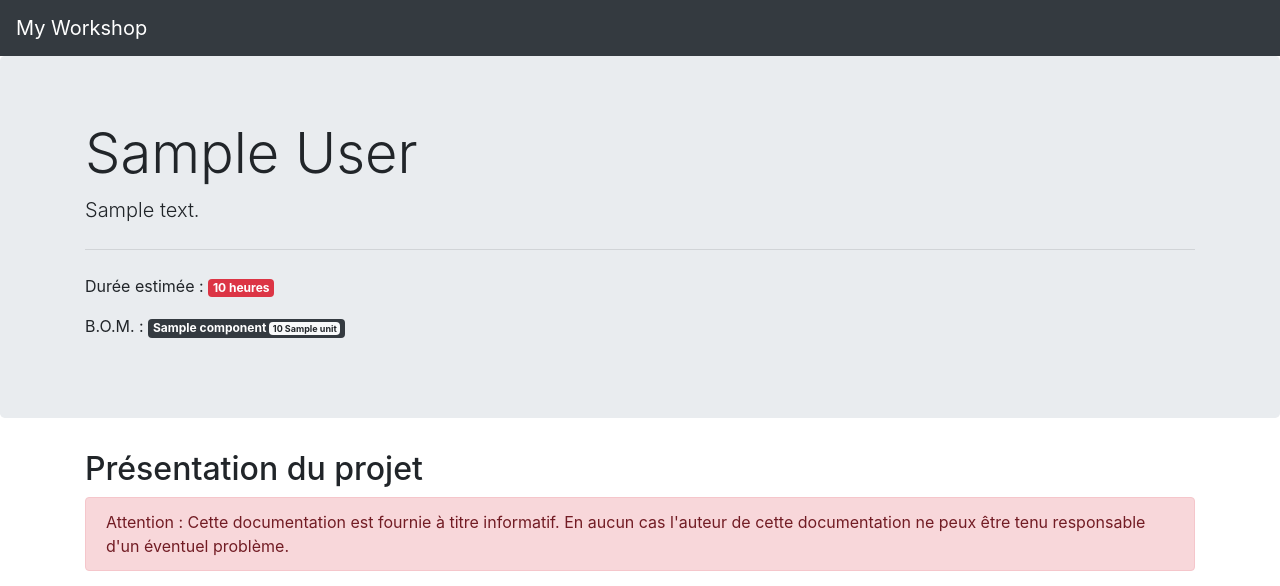
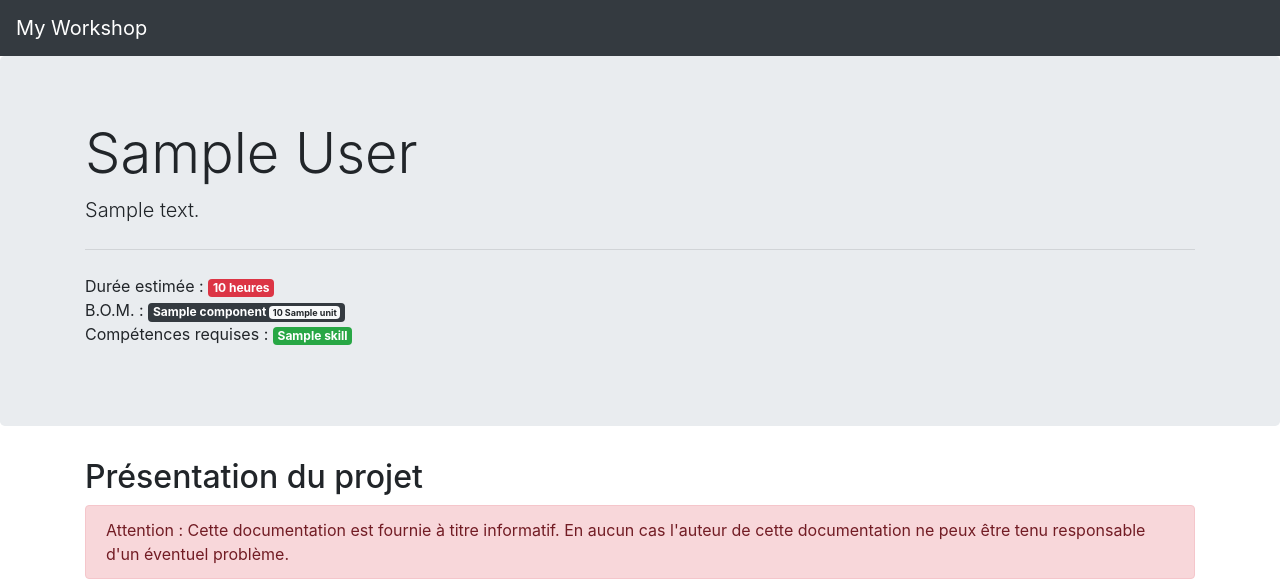
Before and after one commit to myhumankit/myworkshop, a Flask app: template templates/project.html in a window 1280 px wide. Shown: the top 586 px of the page. Run offline with Flask 2, Linux system fonts and the light colour scheme; the template is opened without the code that fills it: most values are stand-ins (such as "Sample title", 1, 10 or a date in 2020); some libraries are stand-ins or nearby versions.

Commit message:
add skills representation

```diff
--- a/app.py
+++ b/app.py
@@ -87,6 +87,7 @@ def project_details(organisation, repository):
     # some datas are computed
     duration = 0
     components = []
+    skills = []
 
     if 'steps' in project['project']:
         step_index = 0
@@ -110,10 +111,18 @@ def project_details(organisation, repository):
                 for component in step['components']:
                     components.append(component)
 
+        # calculation of the required skills
+        for step in project['project']['steps']:
+            if 'skills' in step:
+                for skill in step['skills']:
+                    skills.append(skill)
+
+
     # add computed datas to project datas
     project['project']['computed'] = {
         "duration": duration,
-        "components": components
+        "components": components,
+        "skills": skills
     }
 
     project['project']['base_url'] = project['base_url']
--- a/templates/project.html
+++ b/templates/project.html
@@ -8,11 +8,15 @@
         <hr class="my-4">
         <p>
             Durée estimée : <span class="badge badge-danger">{{ project.computed.duration }} heures</span>
-        </p>
-        <p>
+            <br>
             B.O.M. :
             {% for component in project.computed.components %}
             <span class="badge badge-dark">{{ component.name }} <span class="badge badge-light">{{ component.quantity|string if component.quantity }} {{ component.unit if component.unit }}</span></span>
+            {% endfor %}
+            <br>
+            Compétences requises :
+            {% for skill in project.computed.skills %}
+            <span class="badge badge-success">{{ skill.name }}</span>
             {% endfor %}
         </p>
     </div>
@@ -71,6 +75,13 @@
             <button type="button" class="btn btn-sm btn-dark">{{ component.name }} <span class="badge badge-light">{{ component.quantity|string if component.quantity }} {{ component.unit if component.unit }}</span></button>
             {% endfor %}
             {% endif %}
+
+            {% if step.skills %}
+            {% for skill in step.skills %}
+            <button type="button" class="btn btn-sm btn-success">{{ skill.name }}</button>
+            {% endfor %}
+            {% endif %}
+
         </div>
         <div class="col-md-9">
             <!-- body of the step -->
```
Also changed, not shown: project.json (+15 -0 lines).
